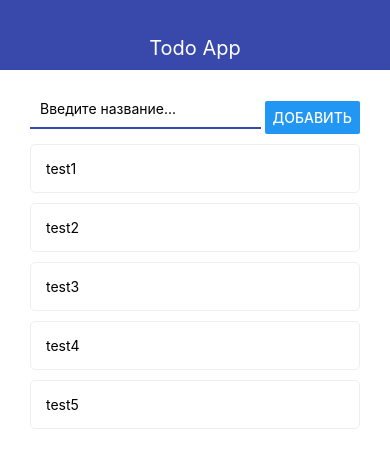
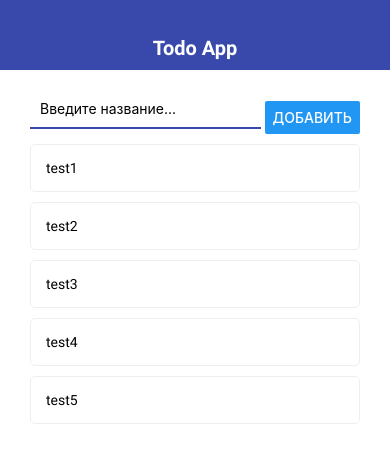
Before and after one commit to Ekzaton/react-native-demo, a React Native app: screen / in a window 390 px wide. Shown: the top 468 px of the page. Built offline with nearby package versions, Linux system fonts and the light colour scheme.

Commit message:
17. Added TextRoboto and TextRobotoBold components

```diff
--- a/App.tsx
+++ b/App.tsx
@@ -1,5 +1,6 @@
-import Font from 'expo-font';
-import { useState } from 'react';
+import { loadAsync } from 'expo-font';
+import { hideAsync, preventAutoHideAsync } from 'expo-splash-screen';
+import { useCallback, useEffect, useState } from 'react';
 import { Alert, StyleSheet, View } from 'react-native';
 
 import Navbar from './src/components/Navbar/Navbar';
@@ -7,14 +8,8 @@ import MainPage from './src/pages/MainPage/MainPage';
 import TodoPage from './src/pages/TodoPage/TodoPage';
 import { TodoType } from './src/types/common';
 
-async function loadApp() {
-  await Font.loadAsync({
-    'roboto-bold': require('./assets/fonts/Roboto-Bold.ttf'),
-    'roboto-regular': require('./assets/fonts/Roboto-Regular.ttf')
-  })
-}
-
 export default function App() {
+  const [appIsReady, setAppIsReady] = useState(false);
   const [todos, setTodos] = useState<TodoType[]>([
     { id: '1', title: 'test1' },
     { id: '2', title: 'test2' },
@@ -23,6 +18,30 @@ export default function App() {
     { id: '5', title: 'test5' }
   ]);
   const [todoID, setTodoID] = useState<string | null>(null);
+
+  useEffect(() => {
+    async function prepare() {
+      try {
+        await preventAutoHideAsync();
+        await loadAsync({
+          'roboto-bold': require('./assets/fonts/Roboto-Bold.ttf'),
+          'roboto-regular': require('./assets/fonts/Roboto-Regular.ttf')
+        })
+      } catch (e) {
+        console.warn(e);
+      } finally {
+        setAppIsReady(true);
+      }
+    }
+
+    prepare();
+  }, []);
+
+  const onLayoutRootView = useCallback(async () => {
+    if (appIsReady) await hideAsync();
+  }, [appIsReady])
+
+  if (!appIsReady) return null
 
   const addTodoHandler = (title: string) => {
     setTodos((prev) => [...prev, {
@@ -74,7 +93,7 @@ export default function App() {
   }
 
   return (
-    <View>
+    <View onLayout={onLayoutRootView}>
       <Navbar title='Todo App' />
       <View style={styles.container}>
         {content}
--- a/src/components/Navbar/Navbar.tsx
+++ b/src/components/Navbar/Navbar.tsx
@@ -1,6 +1,8 @@
-import { StyleSheet, Text, View } from 'react-native';
+import { StyleSheet, View } from 'react-native';
 
 import { Theme } from '../../constants/theme';
+
+import TextRobotoBold from '../ui/RobotoTextBold/TextRobotoBold';
 
 import { NavbarProps } from './Navbar.props';
 
@@ -9,7 +11,7 @@ export default function Navbar(props: NavbarProps) {
 
   return (
       <View style={styles.navbar}>
-        <Text style={styles.text}>{title}</Text>
+        <TextRobotoBold style={styles.text}>{title}</TextRobotoBold>
       </View>
   )
 }
--- a/src/components/Todo/Todo.tsx
+++ b/src/components/Todo/Todo.tsx
@@ -1,4 +1,6 @@
-import { StyleSheet, Text, TouchableOpacity, View } from 'react-native';
+import { StyleSheet, TouchableOpacity, View } from 'react-native';
+
+import TextRoboto from '../ui/RobotoText/TextRoboto';
 
 import { TodoProps } from './Todo.props';
 
@@ -12,7 +14,7 @@ export default function Todo(props: TodoProps) {
           onLongPress={() => onRemove(todo.id)}
       >
         <View style={styles.container}>
-          <Text>{todo.title}</Text>
+          <TextRoboto>{todo.title}</TextRoboto>
         </View>
       </TouchableOpacity>
   )
--- /dev/null
+++ b/src/components/ui/RobotoText/TextRoboto.tsx
@@ -0,0 +1,15 @@
+import { StyleSheet, Text } from 'react-native';
+
+import { TextRobotoProps } from './TextRoboto.props';
+
+export default function TextRoboto(props: TextRobotoProps) {
+  const { children, style } = props;
+
+  return <Text style={ {...styles.default, ...style} }>{children}</Text>
+}
+
+const styles = StyleSheet.create({
+  default: {
+    fontFamily: 'roboto-regular',
+  }
+});
--- /dev/null
+++ b/src/components/ui/RobotoTextBold/TextRobotoBold.tsx
@@ -0,0 +1,15 @@
+import { StyleSheet, Text } from 'react-native';
+
+import { TextRobotoBoldProps } from './TextRobotoBold.props';
+
+export default function TextRobotoBold(props: TextRobotoBoldProps) {
+  const { children, style } = props;
+
+  return <Text style={ {...styles.default, ...style} }>{children}</Text>
+}
+
+const styles = StyleSheet.create({
+  default: {
+    fontFamily: 'roboto-bold',
+  }
+});
--- a/src/pages/TodoPage/TodoPage.tsx
+++ b/src/pages/TodoPage/TodoPage.tsx
@@ -1,8 +1,9 @@
 import { useState } from 'react';
-import { Button, StyleSheet, Text, View } from 'react-native';
+import { Button, StyleSheet, View } from 'react-native';
 
 import EditModal from '../../components/EditModal/EditModal';
 import Card from '../../components/ui/Card/Card';
+import TextRobotoBold from '../../components/ui/RobotoTextBold/TextRobotoBold';
 import { Theme } from '../../constants/theme';
 
 import { TodoPageProps } from './TodoPage.props';
@@ -27,7 +28,7 @@ export default function TodoPage(props: TodoPageProps) {
         />
 
         <Card style={styles.card}>
-          <Text style={styles.title}>{todo!.title}</Text>
+          <TextRobotoBold style={styles.title}>{todo!.title}</TextRobotoBold>
           <Button title='Редактировать' onPress={() => setModal(true)} />
         </Card>
 
```
Also changed, not shown: src/components/ui/RobotoText/TextRoboto.props.ts (added, +7 -0 lines), src/components/ui/RobotoTextBold/TextRobotoBold.props.ts (added, +7 -0 lines).
